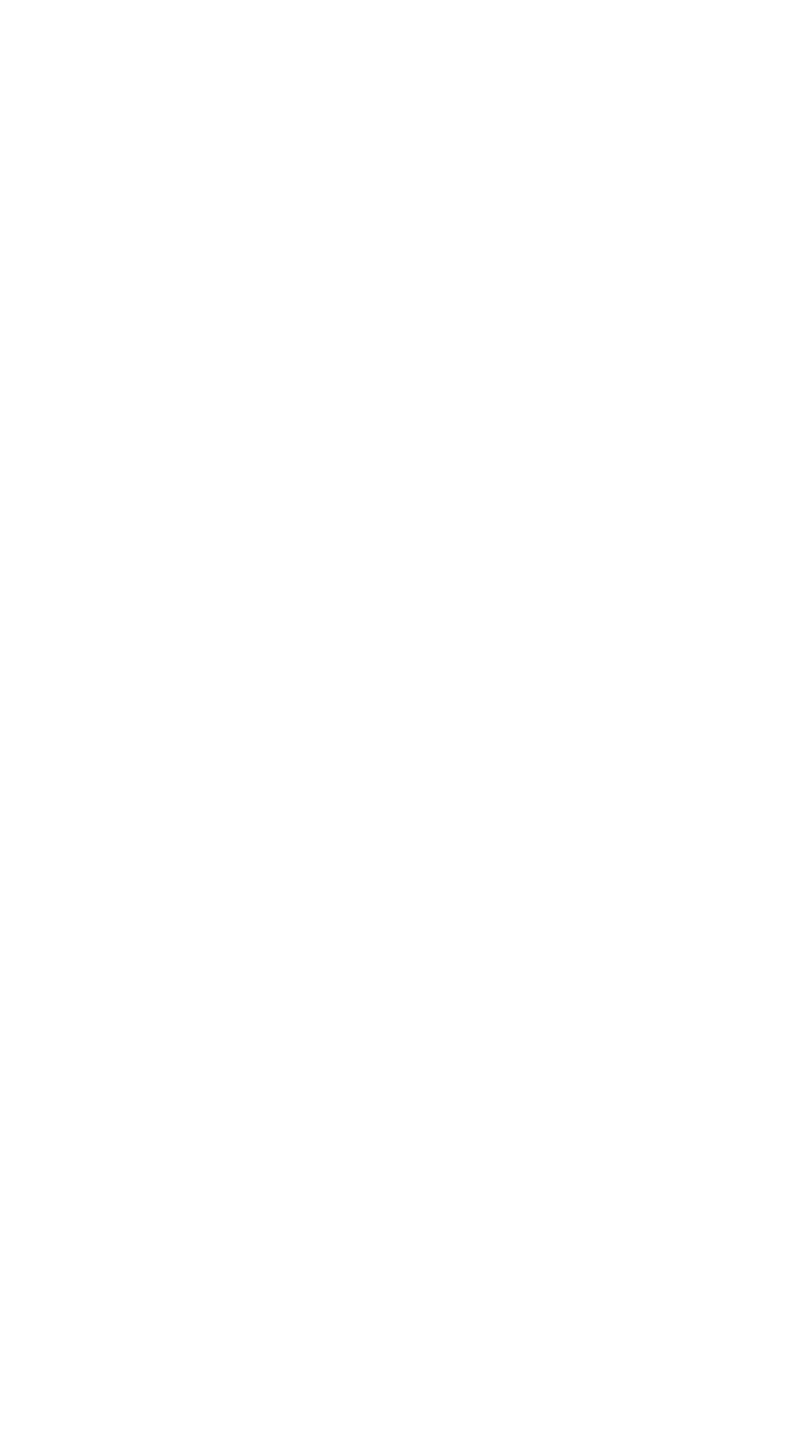
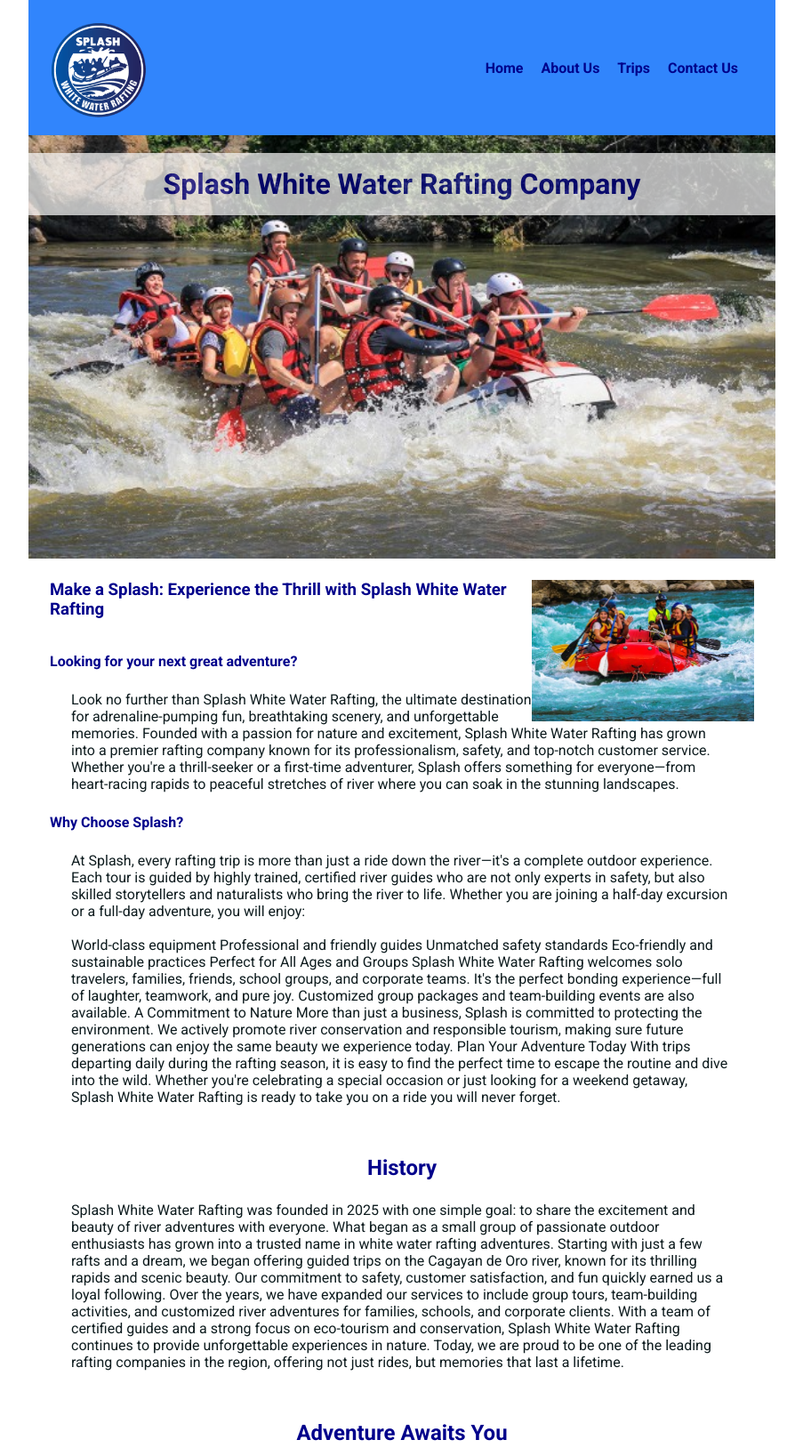
Before and after one commit to celwynGH/wdd130, a plain HTML site: page wwr/index.html in a window 1280 px wide. Shown: the top 1628 px of the page at 89% size, without its empty margins (188-1091 px from the left). Before the commit the page ends 800 px from the top, so only its background shows below. Drawn offline with Linux system fonts and the light colour scheme.

Commit message:
modify index and trips html

```diff
--- a/wwr/index.html
+++ b/wwr/index.html
@@ -3,9 +3,113 @@
 <head>
     <meta charset="UTF-8">
     <meta name="viewport" content="width=device-width, initial-scale=1.0">
-    <title>Document</title>
+    <title>WDD 130 | Home Page</title>
+    <link rel="stylesheet" href="styles/rafting.css">
+
+    <link rel="preconnect" href="https://fonts.googleapis.com">
+    <link rel="preconnect" href="https://fonts.gstatic.com" crossorigin>
+    <link href="https://fonts.googleapis.com/css2?family=Roboto:ital,wght@0,100..900;1,100..900&display=swap" rel="stylesheet">
 </head>
 <body>
+    <header>
+        <img src="images/splash.png" alt="Rafting Company Logo">
+        <nav>
+            <a href="index.html">Home</a>
+            <a href="about.html">About Us</a>
+            <a href="trips.html">Trips</a>
+            <a href="contact.html">Contact Us</a>
+        </nav>
+
+    </header>
+    <main>
+        <div class="hero">
+            <img src="images/rafting.jpg" alt="Rafting Hero Image">
+            <h1>Splash White Water Rafting Company</h1>
+            <article>
+                <img src="images/rafting02.jpg" alt="...">
+                <h3>Make a Splash: Experience the Thrill with Splash White Water Rafting</h3><br><br>
+
+<h4>Looking for your next great adventure?</h4> <p>Look no further than Splash White Water Rafting, the ultimate destination for adrenaline-pumping fun, breathtaking scenery, and unforgettable memories.
+
+
+Founded with a passion for nature and excitement, Splash White Water Rafting has grown into a premier rafting company known for its professionalism, safety, and top-notch customer service. Whether you're a thrill-seeker or a first-time adventurer, Splash offers something for everyone—from heart-racing rapids to peaceful stretches of river where you can soak in the stunning landscapes.</p>
+
+<h4>Why Choose Splash?</h4> <!--experimenting headings-->
+<p>At Splash, every rafting trip is more than just a ride down the river—it's a complete outdoor experience. Each tour is guided by highly trained, certified river guides who are not only experts in safety, but also skilled storytellers and naturalists who bring the river to life.
+
+Whether you are joining a half-day excursion or a full-day adventure, you will enjoy:<br><br> <!--experimenting this br-->
+
+World-class equipment
+
+Professional and friendly guides
+
+Unmatched safety standards
+
+Eco-friendly and sustainable practices
+
+Perfect for All Ages and Groups
+Splash White Water Rafting welcomes solo travelers, families, friends, school groups, and corporate teams. It's the perfect bonding experience—full of laughter, teamwork, and pure joy. Customized group packages and team-building events are also available.
+
+A Commitment to Nature
+More than just a business, Splash is committed to protecting the environment. We actively promote river conservation and responsible tourism, making sure future generations can enjoy the same beauty we experience today.
+
+Plan Your Adventure Today
+With trips departing daily during the rafting season, it is easy to find the perfect time to escape the routine and dive into the wild. Whether you're celebrating a special occasion or just looking for a weekend getaway, Splash White Water Rafting is ready to take you on a ride you will never forget. </p>
+            </article>
+
+        </div>
+        <section>
+            <h2>History</h2>
+            <p>
+
+Splash White Water Rafting was founded in 2025 with one simple goal: to share the excitement and beauty of river adventures with everyone. What began as a small group of passionate outdoor enthusiasts has grown into a trusted name in white water rafting adventures.
+
+Starting with just a few rafts and a dream, we began offering guided trips on the Cagayan de Oro river, known for its thrilling rapids and scenic beauty. Our commitment to safety, customer satisfaction, and fun quickly earned us a loyal following.
+
+Over the years, we have expanded our services to include group tours, team-building activities, and customized river adventures for families, schools, and corporate clients. With a team of certified guides and a strong focus on eco-tourism and conservation, Splash White Water Rafting continues to provide unforgettable experiences in nature.
+
+Today, we are proud to be one of the leading rafting companies in the region, offering not just rides, but memories that last a lifetime.</p>
+        </section>
+        <section class="adventure-images">
+            <h2>Adventure Awaits You</h2>
+
+
+<figure>
+  <img src="images/rafting1.jpg" alt="White water rafting on a wild river">
+  <figcaption>Rafting in Rapids</figcaption>
+</figure>
+
+<figure>
+  <img src="images/river2.jpg" alt="Calm river with scenic views">
+  <figcaption>Scenic River View</figcaption>
+</figure>
+
+<figure>
+  <img src="images/kali-river3.jpg" alt="Team paddling on the Kali River">
+  <figcaption>Adventure on Kagay River</figcaption>
+</figure>
+
+<figure>
+  <img src="images/rafting4.jpg" alt="Group navigating rocky rapids">
+  <figcaption>Thrilling Whitewater Ride</figcaption>
+</figure>
+
+<figure>
+  <img src="images/kali-river5.jpg" alt="Teamwork while rafting in nature">
+  <figcaption>Teamwork in the Rapids</figcaption>
+</figure>
+
+        </section>
+
+    </main>
+    <footer>
+  <p>© 2025 | Splash White Water Rafting Company | Celwyn Alexis Panis</p>
+  <nav class="socialmedia">
+    <a href="https://facebook.com">
+      <img src="images/facebook-logoicon.png" alt="Facebook">
+    </a>
+  </nav>
+</footer>
 
 </body>
 </html>
```
Also changed, not shown: wwr/trips.html (+1 -1 lines).
